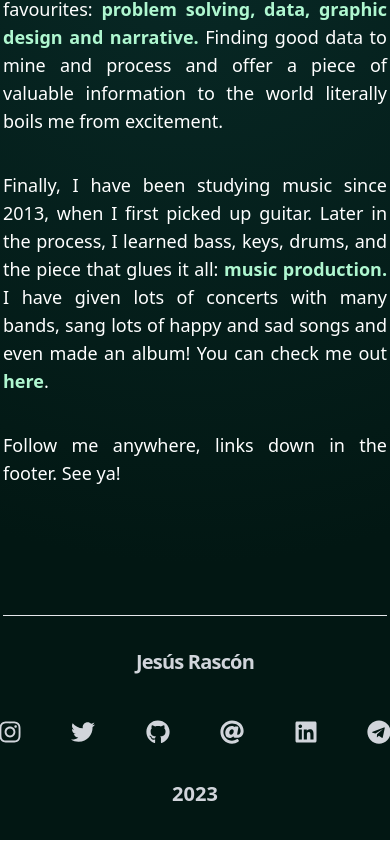
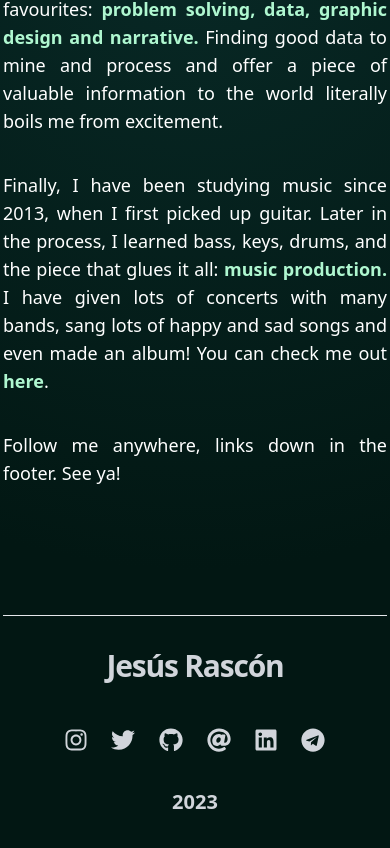
Before and after one commit to jesi-rgb/old.jesirgb.com, a Next.js app: page /about in a window 390 px wide. Shown: the part 976-1824 px from the top of the page. Built offline with nearby package versions, Linux system fonts and the light colour scheme; no server answers; a web font is replaced by a local one.

Commit message:
be variable bruh

```diff
--- a/components/Footer.js
+++ b/components/Footer.js
@@ -20,12 +20,12 @@ export default function Footer() {
     <footer className="border-t border-gray-200 text-gray-300 mt-32">
       <div className="py-8 space-y-9 xl:space-y-0 flex flex-col xl:flex-row items-center justify-between">
         <Link href="/">
-          <a className="text-xl font-bold tracking-tighter text-center mb-2 md:my-0 w-full md:w-1/3 font-sans lg:text-left">
+          <a className="text-3xl xl:text-xl font-bold tracking-tighter text-center mb-2 md:my-0 w-full xl:w-1/3 font-sans xl:text-left">
             <h3>Jesús Rascón</h3>
           </a>
         </Link>
 
-        <div className="flex flex-row justify-between space-x-8 xl:space-x-5 items-center w-full md:w-1/3">
+        <div className="flex flex-row justify-around space-x-8 xl:space-x-5 items-center w-[90%] md:w-1/3">
           <Link href="https://www.instagram.com/jrascon_">
             <a>
               <FontAwesomeIcon
@@ -78,7 +78,7 @@ export default function Footer() {
             </a>
           </Link>
         </div>
-        <div className="text-xl font-bold text-center tabular-nums w-full md:w-1/3 md:text-right">
+        <div className="text-xl font-bold text-center tabular-nums w-full md:w-1/3 xl:text-right">
           {new Date().getFullYear()}
         </div>
       </div>
--- a/components/LandingPage/BigTitle.js
+++ b/components/LandingPage/BigTitle.js
@@ -1,13 +1,20 @@
+import useAnimateNumber from "use-animate-number";
+
 export default function Title({ title }) {
+  const [weight, setWeight] = useAnimateNumber(500, { duration: 400 });
+
   return (
     <div
       style={{ textShadow: "0 0 10px #AEF7D088" }}
+      onMouseOver={() => setWeight(1000)}
+      onMouseLeave={() => setWeight(500)}
       className="title text-white font-mono tracking-tight"
     >
       {title}
       <style jsx>{`
         .title {
-          font-variation-settings: "MONO" 0, "CASL" 0.5, "wght" 900;
+          font-variation-settings: "MONO" 0, "CASL" ${weight / 1000},
+            "wght" ${weight};
         }
       `}</style>
     </div>
--- a/package.json
+++ b/package.json
@@ -26,6 +26,7 @@
     "styled-components": "^5.2.1",
     "swr": "^0.4.0",
     "tailwind-scrollbar-hide": "^1.1.5",
-    "tailwindcss": "^2.2.15"
+    "tailwindcss": "^2.2.15",
+    "use-animate-number": "^1.0.5"
   }
 }
```
Also changed, not shown: 1 other file (tests, documents, lock files or other folders).
